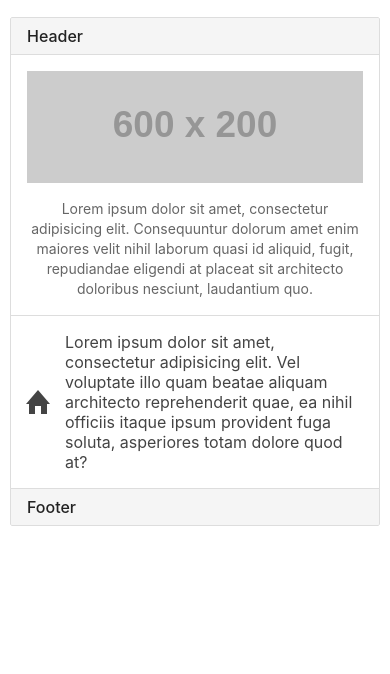
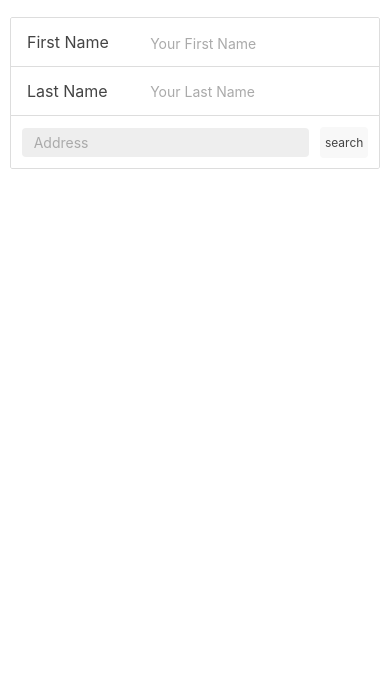
Before and after one commit to astroluxlucis/ionic, a website: page www/index.html in a window 390 px wide. Shown: the part 170-844 px from the top of the page. Drawn offline with Linux system fonts and the light colour scheme; some packages are replaced by stand-ins of ours; files that its build step writes are made by us from their sources; placeholder pictures from the web are drawn by us; files whose address does not match are found by name.

Commit message:
Forms in index

```diff
--- a/www/index.html
+++ b/www/index.html
@@ -1,4 +1,4 @@
-<!DOCTYPE html>
+!DOCTYPE html>
 <html>
   <head>
     <meta charset="utf-8">
@@ -32,22 +32,26 @@
 
   <ion-content>
 
-    <div class="list list-inset">
-      <div class="item item-divider">
-        Header
-      </div>
-      <div class="item item-image item-body">
-        <img src="http://placehold.it/600x200" alt="Item Img">
-        <p>Lorem ipsum dolor sit amet, consectetur adipisicing elit. Consequuntur dolorum amet enim maiores velit nihil laborum quasi id aliquid, fugit, repudiandae eligendi at placeat sit architecto doloribus nesciunt, laudantium quo.</p>
-      </div>
-      <div class="item item-icon-left item-text-wrap">
-        <i class="icon ion-home"></i>
-        Lorem ipsum dolor sit amet, consectetur adipisicing elit. Vel voluptate illo quam beatae aliquam architecto reprehenderit quae, ea nihil officiis itaque ipsum provident fuga soluta, asperiores totam dolore quod at?
-      </div>
-      <div class="item item-divider">
-        Footer
-      </div>
+  <div class="list list-inset">
+
+    <label class="item item-input">
+      <span class="input-label">First Name</span>
+      <input type="text" placeholder="Your First Name">
+    </label>
+
+    <label class="item item-input">
+      <span class="input-label">Last Name</span>
+      <input type="text" placeholder="Your Last Name">
+    </label>
+
+    <div class="item item-input-inset">
+      <label class="item-input-wrapper">
+        <input type="text" placeholder="Address">
+      </label>
+      <button class="button button-small">search</button>
     </div>
+
+  </div>
 
   </ion-content>
 
```
